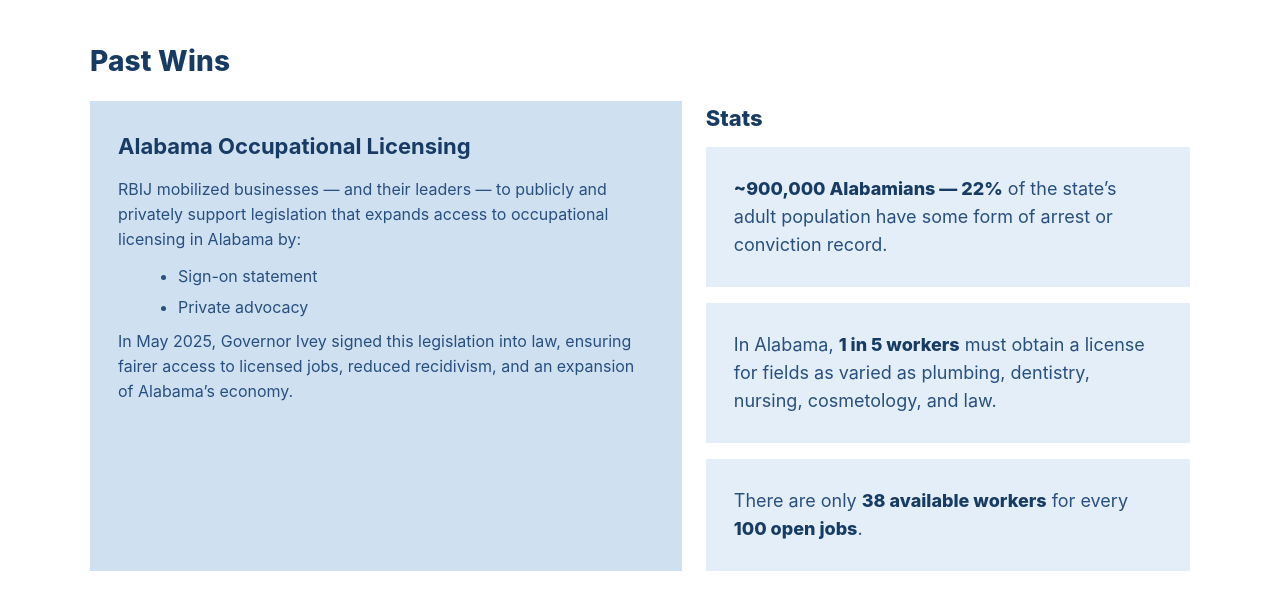
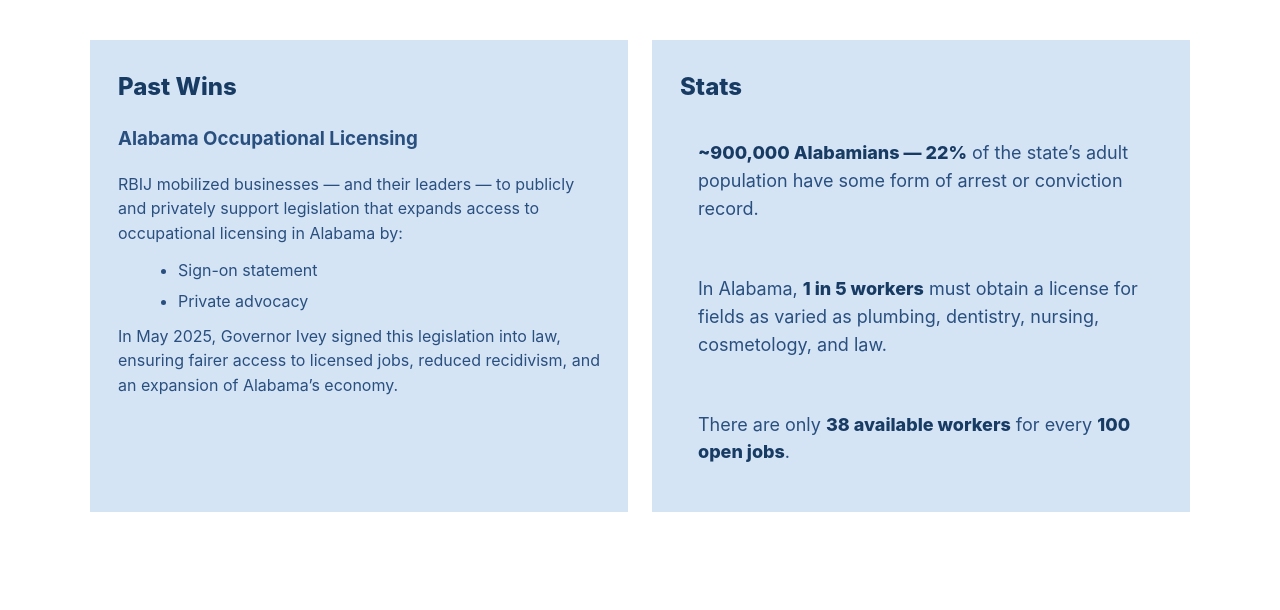
Before and after one commit to natgorr/rbijdata, a plain HTML site: page alabama.html in a window 1280 px wide. Drawn offline with Linux system fonts and the light colour scheme.

Commit message:
making colors the same and everything level

```diff
--- a/alabama.html
+++ b/alabama.html
@@ -7,12 +7,10 @@
   <style>
     /* ---- Theme ---- */
     :root{
-      --page-bg: #ffffff;     /* page background (white) */
-      --panel-left: #cfe0f1;  /* left big block blue (medium) */
-      --panel-stat: #e3eef8;  /* right stat tiles (light) */
-      --ink: #173b63;         /* headings / strong body */
-      --ink-sub: #294f7f;     /* normal body text */
-      --muted: #6e86a7;
+      --page-bg: #ffffff;      /* page background (white) */
+      --panel: #d5e4f5;        /* unified block blue */
+      --ink: #173b63;          /* headings / strong body */
+      --ink-sub: #294f7f;      /* normal body text */
       --gap: 24px;
     }
 
@@ -31,79 +29,59 @@
       margin: 0 auto;
     }
 
-    .heading{
-      margin: 0 0 18px;
-      color: var(--ink);
-      font-weight: 800;
-      letter-spacing: .2px;
-      font-size: 28px;
-    }
-
-    /* Two-column layout like your reference */
+    /* Two-column layout */
     .grid{
       display: grid;
-      grid-template-columns: 1.1fr .9fr;
+      grid-template-columns: 1fr 1fr;
       gap: var(--gap);
     }
     @media (max-width: 900px){
       .grid{ grid-template-columns: 1fr; }
     }
 
-    /* Square blue blocks (no rounded corners, no shadows) */
+    /* Blocks */
     .block{
-      border-radius: 0;       /* square corners */
+      background: var(--panel);
       padding: 28px;
+      border-radius: 0; /* square corners */
     }
-    .block h3{
-      margin: 0 0 14px;
+    .block h2{
+      margin: 0 0 16px;
       color: var(--ink);
-      font-size: 22px;
+      font-weight: 800;
+      font-size: 24px;
     }
     .block p{ margin: 10px 0; }
     .block ul{ margin: 12px 0 0 20px; }
     .block li{ margin: 6px 0; }
 
-    /* Left narrative panel */
-    .panel-left{
-      background: var(--panel-left);
-    }
-
-    /* Right side: title + stack of stat tiles */
-    .right-col{
-      display: grid;
-      grid-template-rows: auto 1fr;
-      gap: 12px;
-      align-content: start;
-    }
-    .right-title{
-      margin: 0;
-      color: var(--ink);
-      font-weight: 800;
-      font-size: 22px;
-    }
+    /* Right stats stack */
     .stat-stack{
       display: grid;
       gap: 16px;
     }
     .stat{
-      background: var(--panel-stat);
+      background: var(--panel);
+      padding: 18px;
     }
     .stat p{
       margin: 0;
       font-size: 18px;
+      color: var(--ink-sub);
     }
-    .stat b{ color: var(--ink); font-weight: 800; }
-    .muted{ color: var(--muted); }
+    .stat b{
+      color: var(--ink);
+      font-weight: 800;
+    }
   </style>
 </head>
 <body>
   <div class="container">
-    <h2 class="heading">Past Wins</h2>
-
     <div class="grid">
-      <!-- LEFT: one blue block -->
-      <section class="block panel-left" aria-labelledby="pw-title">
-        <h3 id="pw-title">Alabama Occupational Licensing</h3>
+      <!-- LEFT block -->
+      <section class="block" aria-labelledby="pw-title">
+        <h2 id="pw-title">Past Wins</h2>
+        <h3>Alabama Occupational Licensing</h3>
         <p>
           RBIJ mobilized businesses — and their leaders — to publicly and privately support
           legislation that expands access to occupational licensing in Alabama by:
@@ -118,24 +96,21 @@
         </p>
       </section>
 
-      <!-- RIGHT: title + stat tiles -->
-      <aside class="right-col" aria-label="Alabama stats">
-        <h3 class="right-title">Stats</h3>
-
+      <!-- RIGHT block -->
+      <section class="block" aria-labelledby="stats-title">
+        <h2 id="stats-title">Stats</h2>
         <div class="stat-stack">
-          <div class="block stat">
+          <div class="stat">
             <p><b>~900,000 Alabamians — 22%</b> of the state’s adult population have some form of arrest or conviction record.</p>
           </div>
-
-          <div class="block stat">
+          <div class="stat">
             <p>In Alabama, <b>1 in 5 workers</b> must obtain a license for fields as varied as plumbing, dentistry, nursing, cosmetology, and law.</p>
           </div>
-
-          <div class="block stat">
+          <div class="stat">
             <p>There are only <b>38 available workers</b> for every <b>100 open jobs</b>.</p>
           </div>
         </div>
-      </aside>
+      </section>
     </div>
   </div>
 </body>
```
